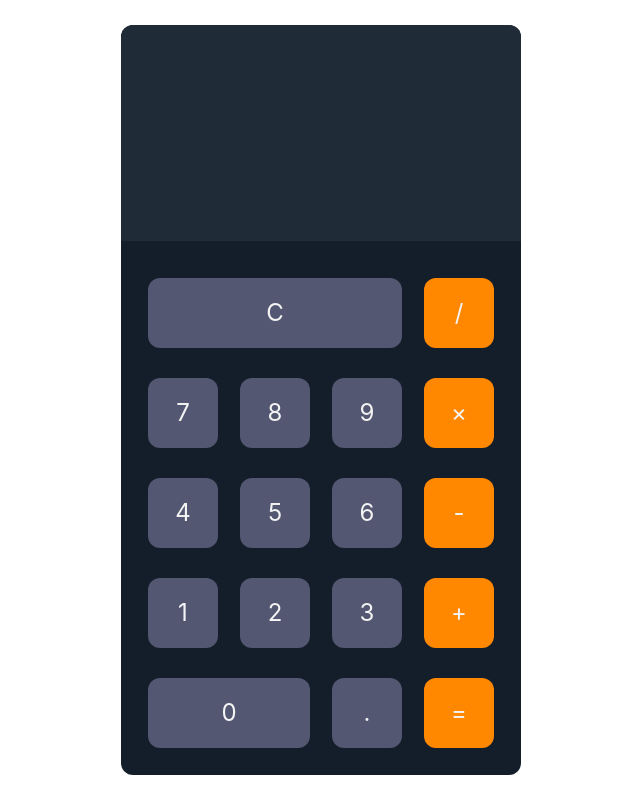
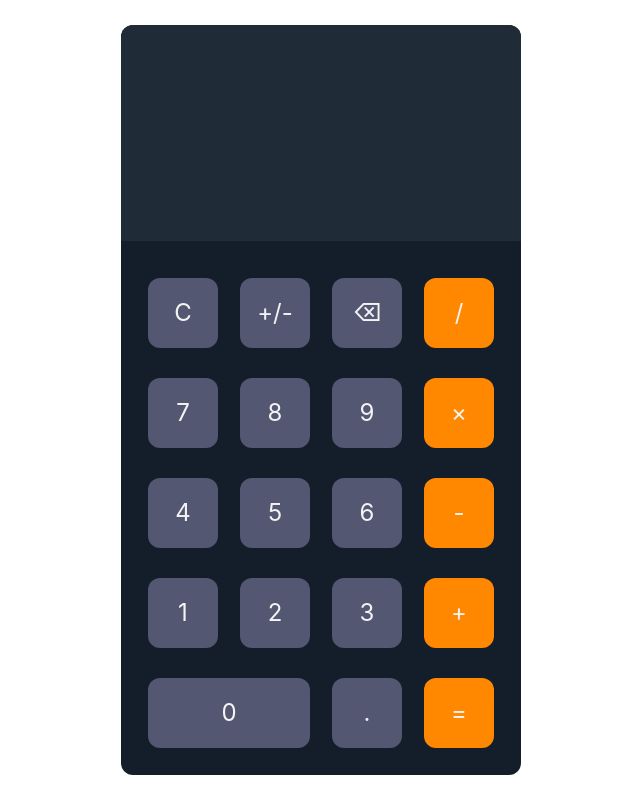
Before and after one commit to bruhwattsondocha/my-first-calculator, a plain HTML site: page index.html in a window 1280 px wide. Shown: the whole page, without its empty margins (319-959 px from the left). Drawn offline with Linux system fonts and the light colour scheme.

Commit message:
Add backspace and +/- signs to html

```diff
--- a/index.html
+++ b/index.html
@@ -19,6 +19,8 @@
       <div class="keyboard">
         <div class="keyboard-row one">
           <div id="clearButton">C</div>
+          <div id="changeSign">+/-</div>
+          <div id="backSpace">⌫</div>
           <div class="functional-button" id="divideButton">/</div>
         </div>
         <div class="keyboard-row two">
--- a/script.js
+++ b/script.js
@@ -171,6 +171,7 @@ function calculate() {
 
 
 // TODO
-// dont let equals be pressed if last item of the array is operator
+// Add + -
+// Add backspace button to undo last input
+// Add keyboard support
 // Add modulo
-// Add + -
```
